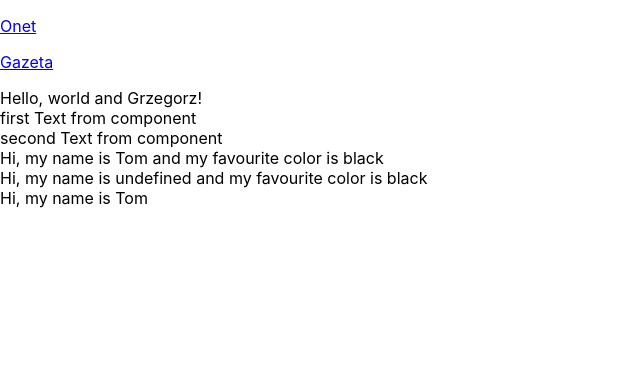
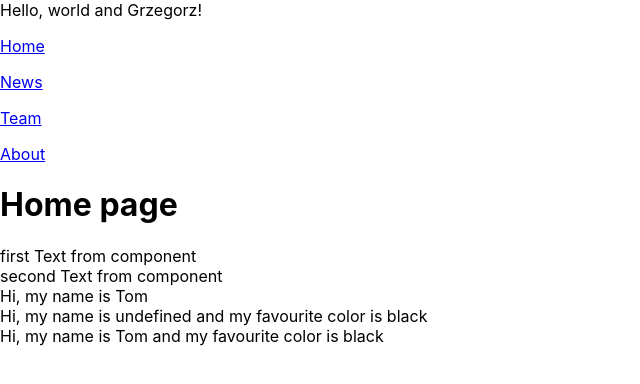
Before and after one commit to gkolek/20190126-react, a React (Create React App) app: page / in a window 1280 px wide. Shown: the top 384 px of the page, without its empty margins (0-640 px from the left). Built offline with nearby package versions, Linux system fonts and the light colour scheme.

Commit message:
muuuuch more of react

```diff
--- a/package.json
+++ b/package.json
@@ -5,6 +5,8 @@
   "dependencies": {
     "react": "^16.7.0",
     "react-dom": "^16.7.0",
+    "react-router": "^4.3.1",
+    "react-router-dom": "^4.3.1",
     "react-scripts": "2.1.3"
   },
   "scripts": {
--- /dev/null
+++ b/src/About.js
@@ -0,0 +1,7 @@
+import React from 'react';
+
+const About = props => {
+  return <h2>About page</h2>;
+};
+
+export default About
--- a/src/App.js
+++ b/src/App.js
@@ -1,29 +1,40 @@
 import React from 'react';
+import { BrowserRouter, Route } from 'react-router-dom'
 
 import Text from './Text.js'
-import Link from './Link.js'
+import Header from './Header.js'
 import Greeting from './Greeting.js'
 
+import Home from './Home'
+import News from './News'
+import Team from './Team'
+import About from './About'
 
+const links = [
+  { url: "./", text: "Home " },
+  { url: "./News", text: "News " },
+  { url: "./Team", text: "Team " },
+  { url: "./About", text: "About" }
+]
 class App extends React.Component {
   render() {
     const myName = 'Grzegorz';
     return (
+      <BrowserRouter>
         <div>
-        <p>
-          <Link url="http://onet.pl" text="Onet " />
-        </p>
-        <p>
-          <Link url="http://gazeta.pl" text="Gazeta " />
-        </p>
           Hello, world and {myName}!
+          <Header links={links} />
+          <Route path="/" exact component={Home} />
+          <Route path="/News" component={News} />
+          <Route path="/Team" component={Team} />
+          <Route path="/About" component={About} />
           <Text title="first Text from component" />
           <Text title="second Text from component" />
+          <Greeting name="Tom" />
+          <Greeting color="black" />
           <Greeting name="Tom" color="black" />
-        <Greeting color="black" />
-        <Greeting name="Tom" />
         </div>
-    )
+      </BrowserRouter>)
   }
 }
 export default App;
--- /dev/null
+++ b/src/Header.js
@@ -0,0 +1,19 @@
+import React from 'react';
+
+import Link from './Link.js'
+
+const Header = props => {
+    return (
+        <header>
+            {
+                props.links.map(link => {
+                    // return <Link  key={link.url} url={link.url} text={link.text}/>
+                    return <p key={link.url} ><Link url={link.url} text={link.text}/></p>
+
+                })
+            }
+        </header>
+    )
+}
+
+export default Header
--- /dev/null
+++ b/src/Home.js
@@ -0,0 +1,7 @@
+import React from 'react';
+
+const Home = props => {
+  return <h1>Home page</h1>;
+};
+
+export default Home
--- /dev/null
+++ b/src/News.js
@@ -0,0 +1,7 @@
+import React from 'react';
+
+const News = props => {
+  return <h2>News page</h2>;
+};
+
+export default News
--- /dev/null
+++ b/src/Team.js
@@ -0,0 +1,7 @@
+import React from 'react';
+
+const Team = props => {
+  return <h2>Team page</h2>;
+};
+
+export default Team
```
Also changed, not shown: 1 other file (tests, documents, lock files or other folders). Lines whose indentation alone changed are shown as unchanged.
